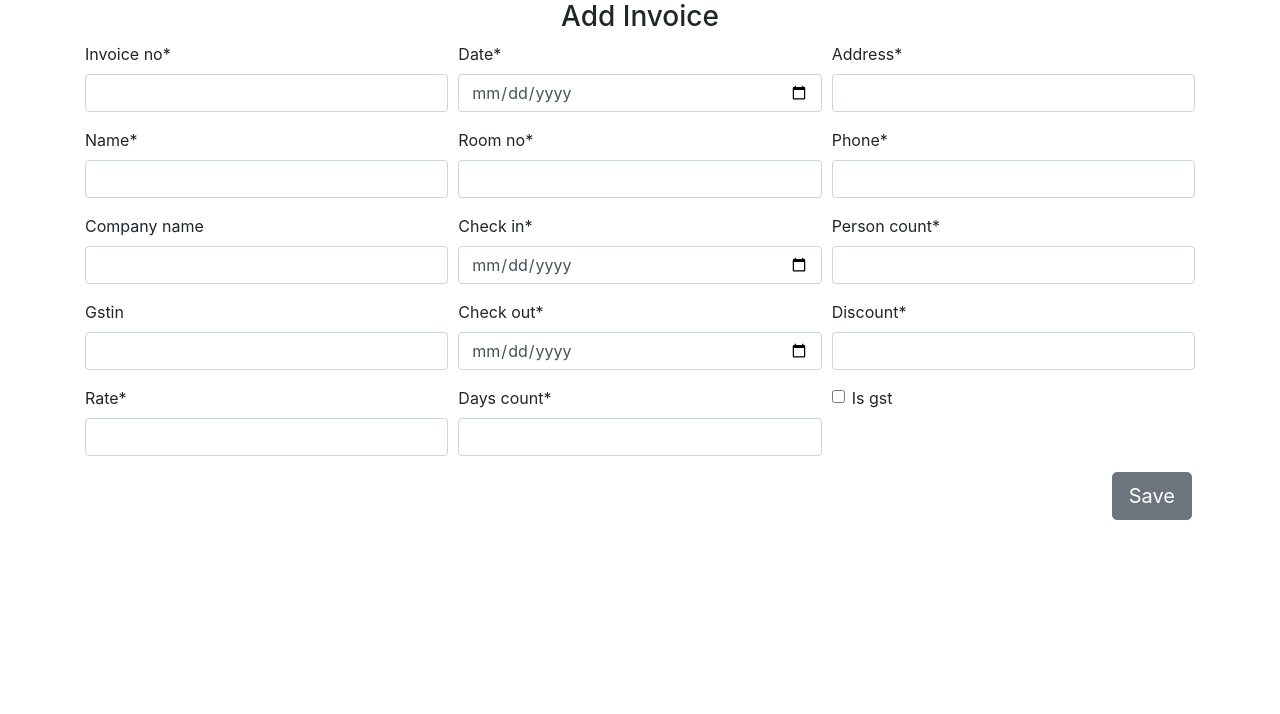
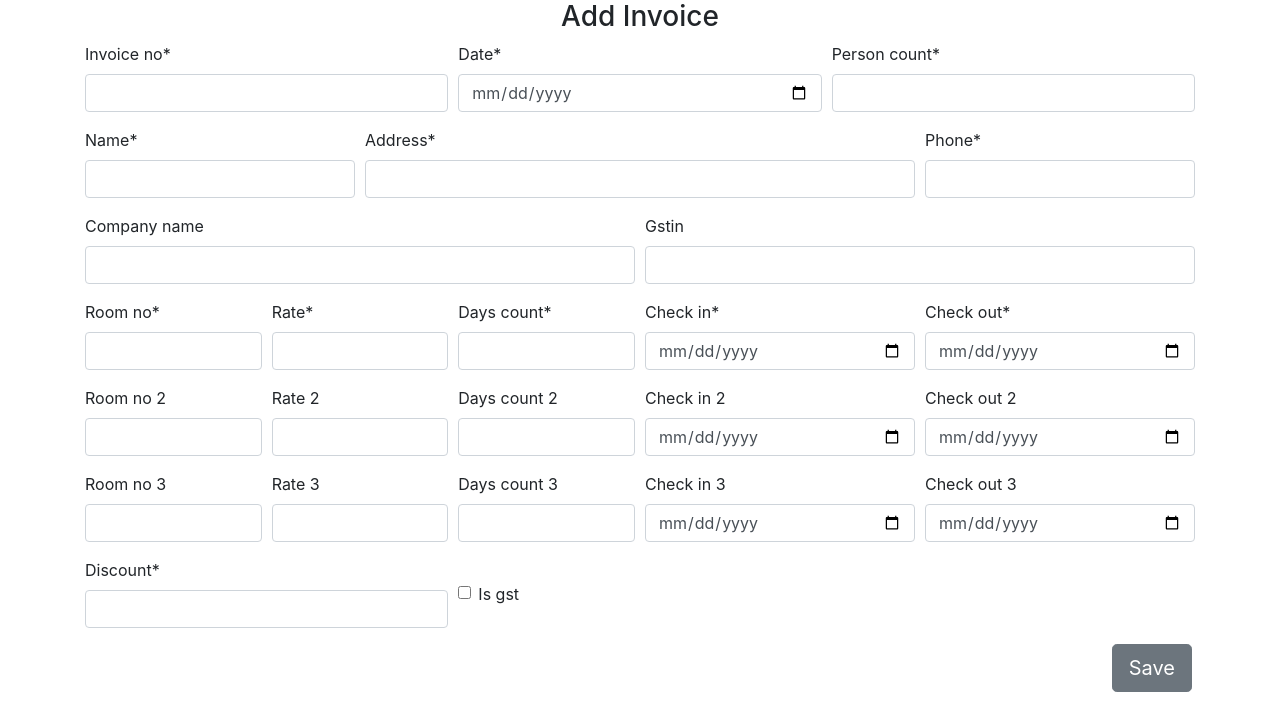
Before and after one commit to chocovish/hotelman, a Django app: page /accounts/addinvoice/ in a window 1280 px wide. Shown: the part 86-800 px from the top of the page. Run offline with Django 3.2, Linux system fonts and the light colour scheme; data comes from the database, SQL or seed files in the repository; both versions use the stored data as it was after the commit; some libraries are stand-ins or nearby versions.

Commit message:
Time bug fixed

```diff
--- a/mainapp/forms.py
+++ b/mainapp/forms.py
@@ -5,6 +5,19 @@ class InvoiceForm(forms.ModelForm):
     check_in = forms.DateField(widget=forms.DateInput(attrs={'type':'date'}))
     check_out = forms.DateField(widget=forms.DateInput(attrs={'type':'date'}))
     room_no = forms.CharField(widget=forms.TextInput(attrs={'list':'rooms'}))
+
+    check_in_2 = forms.DateField(required=False, widget=forms.DateInput(attrs={'type':'date'}))
+    check_out_2 = forms.DateField(required=False, widget=forms.DateInput(attrs={'type':'date'}))
+    room_no_2 = forms.CharField(required=False, widget=forms.TextInput(attrs={'list':'rooms'}))
+    rate_2 = forms.IntegerField(required=False)
+    days_count_2 = forms.IntegerField(required=False)
+
+    check_in_3 = forms.DateField(required=False, widget=forms.DateInput(attrs={'type':'date'}))
+    check_out_3 = forms.DateField(required=False, widget=forms.DateInput(attrs={'type':'date'}))
+    room_no_3 = forms.CharField(required=False, widget=forms.TextInput(attrs={'list':'rooms'}))
+    rate_3 = forms.IntegerField(required=False)
+    days_count_3 = forms.IntegerField(required=False)
+
     class Meta:
         model = Invoice
         exclude = []
--- a/mainapp/models.py
+++ b/mainapp/models.py
@@ -9,7 +9,7 @@ class Room(models.Model):
         return self.room_no + " " + self.description
 
 class Invoice(models.Model):
-    invoice_no = models.IntegerField(unique=True)
+    invoice_no = models.CharField(max_length=10)
     name = models.CharField(max_length=30)
     company_name = models.CharField(max_length=30,blank=True)
     address = models.CharField(max_length=60)
--- a/mainapp/templates/add_invoice.html
+++ b/mainapp/templates/add_invoice.html
@@ -1,101 +1,64 @@
 {% extends 'master.html' %}
 
+{% load crispy_forms_tags %}
+
 {% block content %}
-<div class="container mt-2">
-  <h3 class="text-center m-3 mb-5">{{ tag }} </h3>
-  {% if msg %}<div class="alert alert-success">{{msg}}</div> {% endif %}
-<form method="POST">
-  {% csrf_token %}
-  <div class="row">
-      <div class="col-6">
+<div class="container">
+    <h3 class="text-center">{{tag}}</h3>
+    {% if msg %} <div class="alert alert-success">{{msg}}</div> {% endif %}
+<form action="" method="post" class="form-row">
+    {% csrf_token %}
+        <div class="col-4">{{form.invoice_no | as_crispy_field}}</div>
+        <div class="col-4">{{form.date | as_crispy_field}}</div>
+        <div class="col-4">{{form.person_count | as_crispy_field}}</div>
 
-    <div class="form-row">
-      <div class="form-group col-12">
-          <label for="invoice_no">Invoice No.</label>
-          <input type="text" class="form-control" id="invoice_no" placeholder="Invoice No." name="invoice_no" required>
-        </div>
-      <div class="form-group col-12">
-        <label for="name">Name</label>
-        <input type="text" class="form-control" id="name" placeholder="Name" name="name" required>
-      </div>
-      <div class="form-group col-12">
-        <label for="compname">Company Name</label>
-        <input type="text" class="form-control" id="compname" placeholder="Company Name" name="company_name">
-      </div>
-      <div class="form-group col-12">
-        <label for="address">Address</label>
-        <input type="text" class="form-control" id="address" placeholder="Address" name="address" required>
-      </div>
-      <div class="form-group col-12">
-          <label for="mobile">Mobile No.</label>
-          <input type="text" class="form-control" id="mobile" placeholder="Mobile No" name="phone" required>
-        </div>
+        <div class="col-3">{{form.name | as_crispy_field}}</div>
+        <div class="col-6">{{form.address | as_crispy_field}}</div>
+        <div class="col-3">{{form.phone | as_crispy_field}}</div>
+        <div class="col-6">{{form.company_name | as_crispy_field}}</div>
+        <div class="col-6">{{form.gstin | as_crispy_field}}</div>
+
+
+
+        <div class="col-2">{{form.room_no | as_crispy_field}}</div>
+        <div class="col-2">{{form.rate | as_crispy_field}}</div>
+        <div class="col-2">{{form.days_count | as_crispy_field}}</div>
+        <div class="col-3">{{form.check_in | as_crispy_field}}</div>
+        <div class="col-3">{{form.check_out | as_crispy_field}}</div>
+
+        <div class="col-2">{{form.room_no_2 | as_crispy_field}}</div>
+        <div class="col-2">{{form.rate_2 | as_crispy_field}}</div>
+        <div class="col-2">{{form.days_count_2 | as_crispy_field}}</div>
+        <div class="col-3">{{form.check_in_2 | as_crispy_field}}</div>
+        <div class="col-3">{{form.check_out_2 | as_crispy_field}}</div>
+
+        <div class="col-2">{{form.room_no_3 | as_crispy_field}}</div>
+        <div class="col-2">{{form.rate_3 | as_crispy_field}}</div>
+        <div class="col-2">{{form.days_count_3 | as_crispy_field}}</div>
+        <div class="col-3">{{form.check_in_3 | as_crispy_field}}</div>
+        <div class="col-3">{{form.check_out_3 | as_crispy_field}}</div>
+
+
+        <div class="col-4">{{form.discount | as_crispy_field}}</div>
+        <div class="col-4 mt-4">{{form.is_gst | as_crispy_field}}</div>
+
+
+
+    <div class="container">
+    <div class="row justify-content-end">
+        <button class="btn btn-lg btn-secondary mr-2" type="submit">Save</button>
+ <!-- {% if invoice_no %}<a href="{% url 'printinvcc' invoice_no %}" class="btn btn-lg btn-secondary mr-2" target="_blank">Print Customer Copy</a>{% endif %} -->
+        {% if invoice_no %}<a href="{% url 'printinvhc' invoice_no %}" class="btn btn-lg btn-secondary" target="_blank">Print Hotel Copy</a>{% endif %}
+    </div>
     </div>
 
-    <div class="form-row">
-        <div class="form-group col-12">
-            <label for="personno">No. of person</label>
-            <input type="number" class="form-control" id="personno" placeholder="No. of person" name="person_count" required>
-          </div>
-        <div class="form-group col-12">
-          <label for="gstin">GSTIN</label>
-          <input type="text" class="form-control" id="gstin" placeholder="GSTIN" name="gstin">
-        </div>
-        <div class="form-group">
-          <div id="div_id_is_gst" class="form-check">
-            <label for="id_is_gst" class="form-check-label">
-              <input type="checkbox" name="is_gst" class="checkboxinput form-check-input" id="id_is_gst">
-                Is gst
-            </label>
-         </div>
-        </div>
+<datalist id="rooms">
+    {% for room in rooms %}
+<option value="{{room.room_no}}">{{room}}</option>
+    {% endfor %}
+</datalist>
 
+</form>
 
-      </div>
-
-    </div>
-    <div class="col-6">
-
-    <div class="form-row">
-        <div class="form-group col-12">
-            <label for="date">Date</label>
-            <input type="date" class="form-control" id="date" placeholder="Date" name="date" required>
-          </div>
-        <div class="form-group col-12">
-          <label for="roomno">Room No.</label>
-          <input type="text" class="form-control" id="roomno" placeholder="room No" name="room_no" required>
-        </div>
-        <div class="form-group col-12">
-          <label for="dcheckin">Check in Date</label>
-          <input type="date" class="form-control" id="dcheckin" placeholder="Checkin date" name="check_in" required>
-        </div>
-
-        <div class="form-group col-12">
-            <label for="dcheckout">Check out Date</label>
-            <input type="date" class="form-control" id="dcheckout" placeholder="Checkout date" name="check_out" required>
-          </div>
-
-          <div class="form-group col-12">
-            <label for="nightno">No. of Days</label>
-            <input type="number" class="form-control" id="nightno" placeholder="No. of night" name="days_count" required>
-          </div>
-
-          <div class="form-group col-12">
-            <label for="rate">Price per Night</label>
-            <input type="number" class="form-control" id="rate" placeholder="Price per Night" name="rate" required>
-          </div>
-
-          <div class="form-group col-12">
-            <label for="discount">Discount</label>
-            <input type="number" class="form-control" id="discount" placeholder="discount" name="discount" required>
-          </div>
-    </div>
-
-    </div>
-</div>
-
-    <button type="submit" class="btn btn-primary btn-lg px-5 mr-3">Generate</button>
-    <button type="reset" class="btn btn-secondary btn-lg px-5">Reset</button>
-  </form>
 </div>
 {% endblock %}
--- a/mainapp/templates/invoiceform.html
+++ b/mainapp/templates/invoiceform.html
@@ -34,7 +34,7 @@
     <div class="container">
     <div class="row justify-content-end">
         <button class="btn btn-lg btn-secondary mr-2" type="submit">Save</button>
- <!-- {% if invoice_no %}<a href="{% url 'printinvcc' invoice_no %}" class="btn btn-lg btn-secondary mr-2" target="_blank">Print Customer Copy</a>{% endif %} -->
+        {% if invoice_no %}<a href="{% url 'printinvcc' invoice_no %}" class="btn btn-lg btn-secondary mr-2" target="_blank">Print Customer Copy</a>{% endif %}
         {% if invoice_no %}<a href="{% url 'printinvhc' invoice_no %}" class="btn btn-lg btn-secondary" target="_blank">Print Hotel Copy</a>{% endif %}
     </div>
     </div>
--- a/mainapp/templates/make_duesbill.html
+++ b/mainapp/templates/make_duesbill.html
@@ -12,7 +12,7 @@
       </div>
       <div class="form-group col-md-3">
         <label for="roomno">Room No.</label>
-        <input type="number" class="form-control" id="roomno" placeholder="Room No." name="room" required>
+        <input type="text" class="form-control" id="roomno" placeholder="Room No." name="room" required>
       </div>
       <div class="form-group col-md-3">
           <label for="inputDate4">Date</label>
--- a/mainapp/templates/searchbyno.html
+++ b/mainapp/templates/searchbyno.html
@@ -7,7 +7,7 @@
         {% csrf_token %}
           <div class="form-group col-12">
             <label for="invoice_no">Invoice No.</label>
-            <input type="number" class="form-control" id="fromdate" placeholder="Enter Invoice Number" name="invoice_no" required>
+            <input type="text" class="form-control" id="fromdate" placeholder="Enter Invoice Number" name="invoice_no" required>
           </div>
           <button class="btn btn-lg btn-primary px-5" type="submit">Search</button>
     </form>
--- a/mainapp/templates/searchinvoice.html
+++ b/mainapp/templates/searchinvoice.html
@@ -60,7 +60,9 @@
             {% endfor %}
         </tbody>
     </table>
-<h4 class="text-center">Total: {{total}}</h4>
+<h4 class="text-center">Grand Total: {{total}}</h4>
+<h4 class="text-center">Total of GST Bills: {{wgst}}</h4>
+<h4 class="text-center">Total of Not GST Bills: {{wogst}}</h4>
 {% endif %}
 
 </div>
--- a/mainapp/views.py
+++ b/mainapp/views.py
@@ -1,9 +1,10 @@
 from django.shortcuts import render,HttpResponse,HttpResponseRedirect,reverse
 from .forms import InvoiceForm,SearchByDateForm
 from .models import Invoice,Room
-from .utilities import gen_duesbill,gen_moneyreciept, gen_inv_cc,gen_inv_hc
+from .utilities import gen_duesbill,gen_inv
 from datetime import datetime
-# Create your views here.
+
+
 
 def profile_menu(request):
     return render(request, 'profile_menu.html')
@@ -27,18 +28,18 @@ def image_view(request):
 
 
 
-
-
 def add_invoice(request):
     rooms = Room.objects.all()
     if request.method=="POST":
         form = InvoiceForm(request.POST)
         if form.is_valid():
             form.save()
+            form.save()
+            form.save()
             print(reverse('invoicedetail',args=[form.cleaned_data['invoice_no']]))
             return HttpResponseRedirect(reverse('invoicedetail',args=[form.cleaned_data['invoice_no']]))
         return render(request,'invoiceform.html',{'tag':"Add Invoice",'form':form,'rooms':rooms})
-    return render(request,'invoiceform.html',{'tag':"Add Invoice",'form':InvoiceForm(),'rooms':rooms})
+    return render(request,'add_invoice.html',{'tag':"Add Invoice",'form':InvoiceForm(),'rooms':rooms})
 
 def invoice_detail(request,no):
     obj = Invoice.objects.get(invoice_no=no)
@@ -51,9 +52,9 @@ def edit_invoice(request,pk):
         form = InvoiceForm(request.POST,instance=invoice)
         if form.is_valid():
             form.save()
-            return render(request,'invoiceform.html',{'tag':"Edit Invoice",'msg':"Invoice Updated in Database",'form':form,'invoice_no':invoice.invoice_no})
+            return render(request,'invoiceform.html',{'tag':"Edit Invoice",'msg':"Invoice Updated in Database",'form':form,'invoice_no':invoice.invoice_no,'rooms':Room.objects.all()})
 
-    return render(request,'invoiceform.html',{'tag':"Edit Invoice",'form':form,'invoice_no':invoice.invoice_no})
+    return render(request,'invoiceform.html',{'tag':"Edit Invoice",'form':form,'invoice_no':invoice.invoice_no,'invoice_no':invoice.invoice_no,'rooms':Room.objects.all()})
 
 
 def view_invoice(request):
@@ -63,12 +64,12 @@ def view_invoice(request):
 
 def print_inv_cc(request,invoice_no):
     invoice = Invoice.objects.get(invoice_no=invoice_no)
-    gen_inv_cc(invoice)
+    gen_inv(invoice)
     return HttpResponseRedirect(reverse('imageview')+"?i=invcc.jpeg")
 
 def print_inv_hc(request,invoice_no):
     invoice = Invoice.objects.get(invoice_no=invoice_no)
-    gen_inv_hc(invoice)
+    gen_inv(invoice,copy='hc')
     return HttpResponseRedirect(reverse('imageview')+"?i=invhc.jpeg")
 
 
@@ -78,9 +79,12 @@ def search_invoice(request):
         if form.is_valid():
             print("tada...."*3)
             objects = Invoice.objects.filter(date__range=(form.cleaned_data['fdate'],form.cleaned_data['tdate']))
-            total=0
-            for t in objects: total = total+t.total_with_gst()
-            return render(request,'searchinvoice.html',{'objects':objects,'total':total})
+            wgst = 0
+            wogst = 0
+            for o in objects:
+                if o.rate>=1000: wgst = wgst+o.total_with_gst()
+                else: wogst = wogst+o.total_with_gst()
+            return render(request,'searchinvoice.html',{'objects':objects,'total':wgst+wogst,'wgst':wgst,'wogst':wogst})
     return render(request,'searchinvoice.html')
 
 
```
Also changed, not shown: mainapp/templates/add_invoice_old.html (added, +101 -0 lines), mainapp/templates/make_moneyreciept.html (+6 -2 lines), mainapp/utilities.py (+24 -44 lines), TIV(CC).jpg, TIV(HC).jpg, db.sqlite3, duesbill.jpg, mainapp/static/duebill.jpeg, mainapp/static/invcc.jpeg, mainapp/static/invhc.jpeg, mainapp/static/moneyreciept.jpeg, moneyreciept.jpg.
